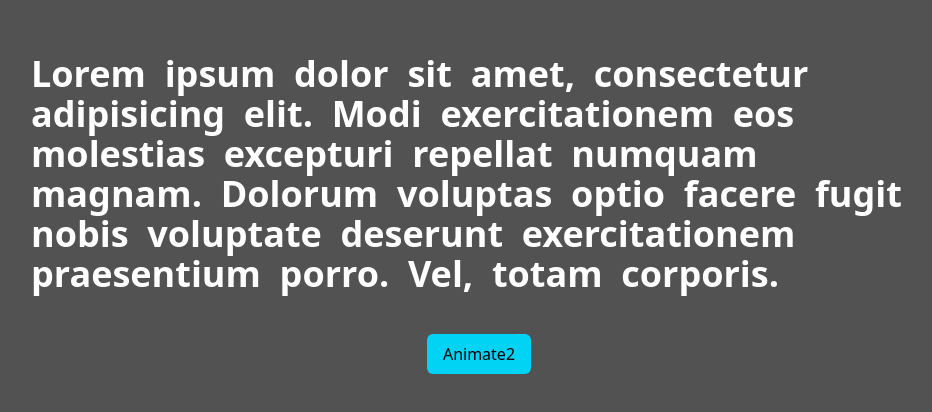
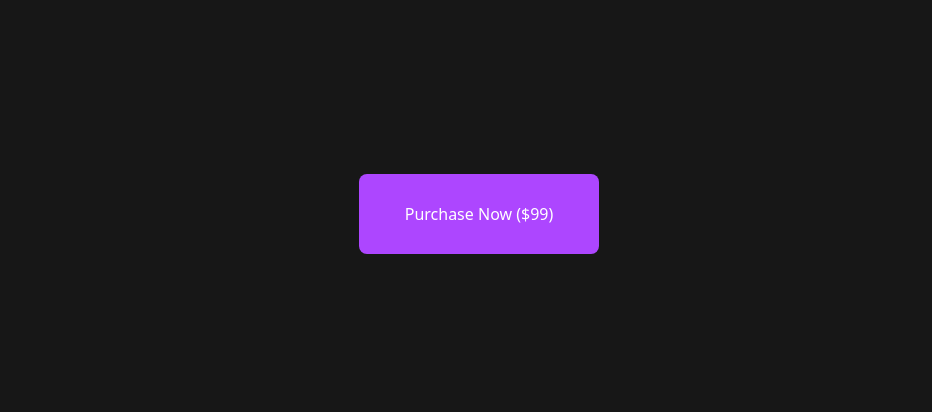
Before and after one commit to udaykirancodes/learn-animations, a React (Vite) app: page / in a window 1280 px wide. Shown: the part 186-598 px from the top of the page, without its empty margins (161-1093 px from the left). Built offline with nearby package versions, Linux system fonts and the light colour scheme.

Commit message:
Animation Sequences - framer motion

```diff
--- a/src/App.tsx
+++ b/src/App.tsx
@@ -1,9 +1,9 @@
-import { Tutorial6 } from "./motion";
+import { Tutorial7 } from "./motion";
 
 function App() {
   return (
     <>
-      <Tutorial6 />
+      <Tutorial7 />
     </>
   );
 }
--- a/src/motion/index.ts
+++ b/src/motion/index.ts
@@ -4,5 +4,14 @@ import { Tutorial3 } from "./tutorial-3";
 import { Tutorial4 } from "./tutorial-4";
 import { Tutorial5 } from "./tutorial-5";
 import { Tutorial6 } from "./tutorial-6";
+import { Tutorial7 } from "./tutorial-7";
 
-export { Tutorial1, Tutorial2, Tutorial3, Tutorial4, Tutorial5, Tutorial6 };
+export {
+  Tutorial1,
+  Tutorial2,
+  Tutorial3,
+  Tutorial4,
+  Tutorial5,
+  Tutorial6,
+  Tutorial7,
+};
--- /dev/null
+++ b/src/motion/tutorial-7.tsx
@@ -0,0 +1,151 @@
+import { motion, useAnimate } from "motion/react";
+
+export const Tutorial7 = () => {
+  const [scope, animate] = useAnimate();
+
+  //   const sequences: AnimationSequence = [
+  //     [".loader", { opacity: 1, width: "2rem" }, { duration: 0.1 }],
+  //   ];
+  //   animate(sequences);
+
+  const startAnimating = async () => {
+    await animate(
+      ".loader",
+      {
+        opacity: 1,
+        width: "2rem",
+      },
+      {
+        duration: 0.1,
+      }
+    );
+    await animate(
+      ".loader",
+      {
+        rotate: 360 * 4,
+      },
+      {
+        duration: 2,
+      }
+    );
+    await animate(
+      ".loader",
+      {
+        opacity: 0,
+      },
+      {
+        duration: 0.1,
+      }
+    );
+    await animate(
+      ".text",
+      {
+        display: "none",
+      },
+      {
+        duration: 0.1,
+      }
+    );
+    await animate(
+      "button",
+      {
+        width: "5rem",
+        borderRadius: "1000px",
+      },
+      {
+        duration: 0.5,
+        ease: "easeInOut",
+      }
+    );
+    await animate(
+      "button",
+      {
+        opacity: 1,
+        scale: [1, 1.2, 0.8, 1],
+        backgroundColor: "var(--color-green-500)",
+      },
+      {
+        duration: 0.8,
+      }
+    );
+    animate(
+      ".check-icon",
+      {
+        opacity: 1,
+      },
+      {
+        duration: 0.1,
+      }
+    );
+    animate(
+      ".check-icon path",
+      {
+        pathLength: 1,
+      },
+      {
+        duration: 0.3,
+      }
+    );
+  };
+  return (
+    <div className="bg-neutral-900 w-full h-screen flex items-center justify-center">
+      <div
+        ref={scope}
+        className="relative w-60 h-20 flex items-center justify-center"
+      >
+        <motion.button
+          onClick={startAnimating}
+          style={{
+            width: "30rem",
+          }}
+          className="h-20 cursor-pointer flex items-center justify-center rounded-lg bg-purple-500 text-white font-medium"
+        >
+          <motion.svg
+            width={"24"}
+            height={"24"}
+            viewBox={"0 0 24 24"}
+            fill={"none"}
+            stroke={"currentColor"}
+            strokeWidth={"2"}
+            strokeLinecap={"round"}
+            strokeLinejoin={"round"}
+            className="w-5 h-5 text-white loader"
+            initial={{
+              width: "0rem",
+            }}
+          >
+            <path stroke="none" d="M0 oh24v24H0z" fill="none" />
+            <path d="M12 3a9 9 0 1 0 9 9" />
+          </motion.svg>
+          <span className="text">Purchase Now ($99)</span>
+        </motion.button>
+        <motion.svg
+          fill={"none"}
+          viewBox={"0 0 24 24"}
+          stroke={"#FFFFFF"}
+          strokeWidth={3}
+          className={
+            "check-icon h-8 w-8 absolute inset-0 m-auto z-50 pointer-events-none"
+          }
+          style={{
+            opacity: 0,
+          }}
+        >
+          <motion.path
+            initial={{
+              pathLength: 0,
+            }}
+            transition={{
+              duration: 0.3,
+              type: "tween",
+              ease: "easeInOut",
+            }}
+            strokeLinecap={"round"}
+            strokeLinejoin={"round"}
+            d={"M5 13l4 4L19 7"}
+          />
+        </motion.svg>
+      </div>
+    </div>
+  );
+};
```
